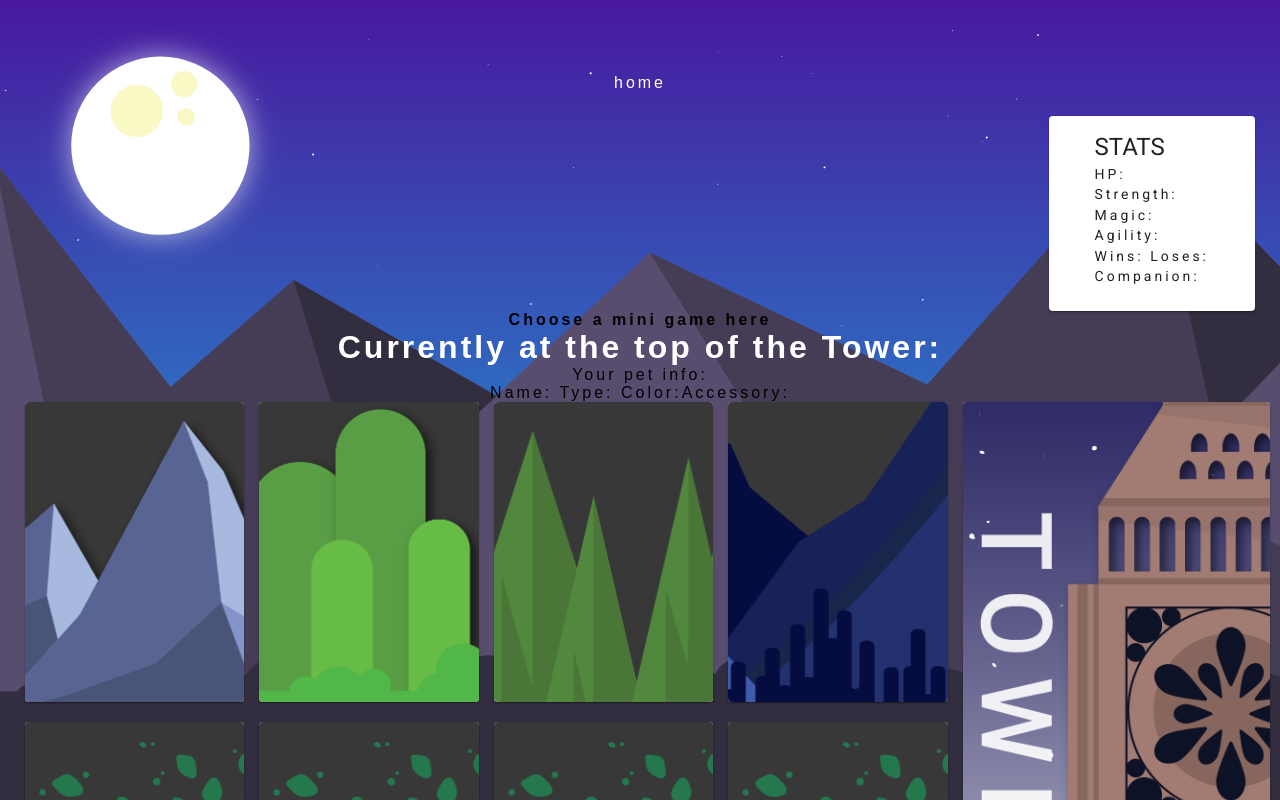
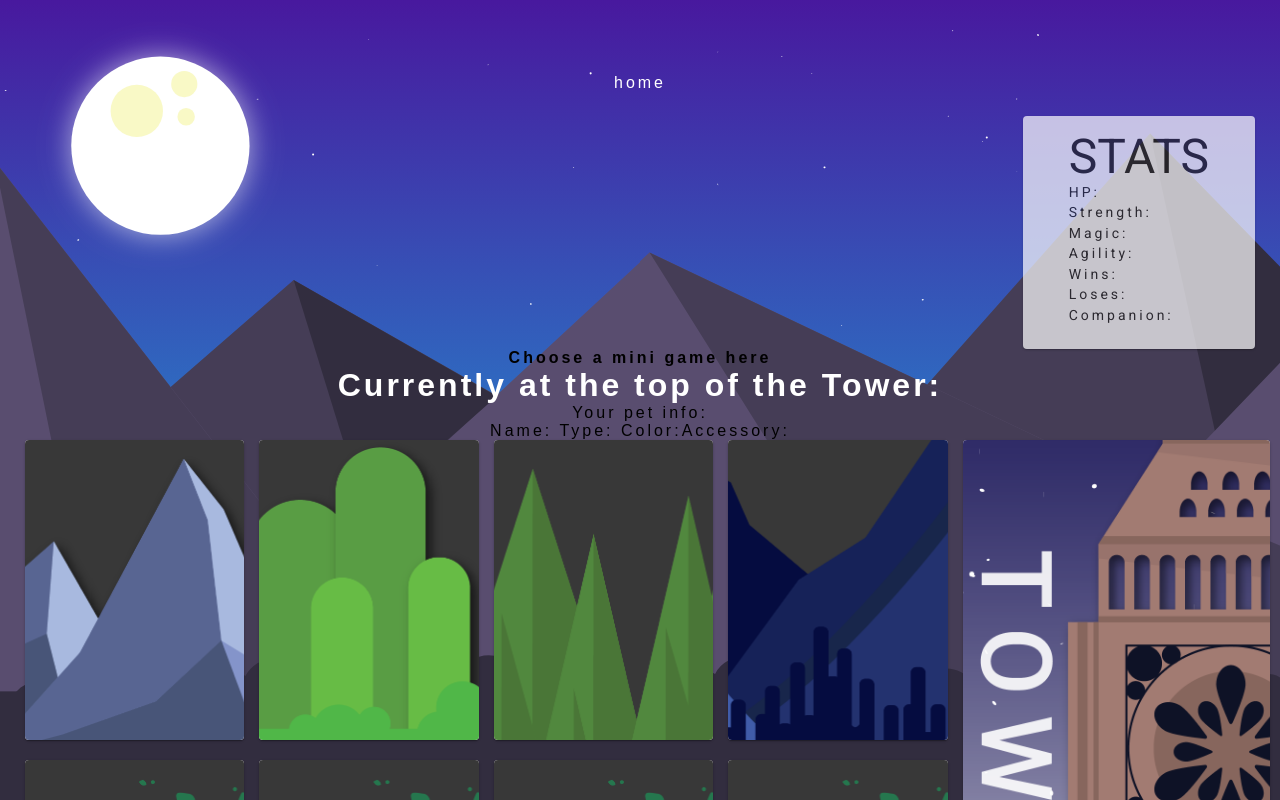
Before and after one commit to Bgorson/project3, a React (Create React App) app in the folder client/: page /main in a window 1280 px wide. Shown: the top 800 px of the page. Built offline with nearby package versions, Linux system fonts and the light colour scheme; no server answers.

Commit message:
adjusted ui

```diff
--- a/client/src/App.js
+++ b/client/src/App.js
@@ -140,9 +140,7 @@ class App extends Component {
             updateUser={this.updateUser}
             loggedIn={this.state.loggedIn}
             />
-    {this.state.loggedIn &&
-      <p>Join the party, {this.state.username}!</p>
-    }
+    {this.state.loggedIn}
 
 {/* ===================================== */}
         {/* Routes to different components */}
--- a/client/src/components/login.css
+++ b/client/src/components/login.css
@@ -5,6 +5,11 @@
 .login-btn {
     margin: 10px;
     text-decoration: none;
+}
+
+#username-input,
+#password-input {
+    color: #FFFFFF;
 }
 
 input:-webkit-autofill,
--- a/client/src/components/main.css
+++ b/client/src/components/main.css
@@ -14,8 +14,8 @@
 
 .stat-box {
   display: grid;
-  /* grid-template-columns: repeat(2, 2fr); */
   justify-content: end;
+  opacity: .70;
 }
 
 .stat-content {
--- a/client/src/components/statinfo.js
+++ b/client/src/components/statinfo.js
@@ -24,7 +24,7 @@ class StatInfo extends Component {
           <div className="stat-box">
             <Card className="stat-content">
                 <CardContent>
-                    <Typography variant="h5" component="h2">
+                    <Typography variant="h3" component="h3">
                         STATS
                     </Typography>
 
@@ -46,6 +46,7 @@ class StatInfo extends Component {
 
                     <Typography component="p">
                         Wins: {this.props.win}
+                        <br/>
                         Loses: {this.props.lose}
                     </Typography>
 
@@ -57,10 +58,6 @@ class StatInfo extends Component {
             </Card>
           </div>
         );
-
-
-
-
     }
 }
 
```
